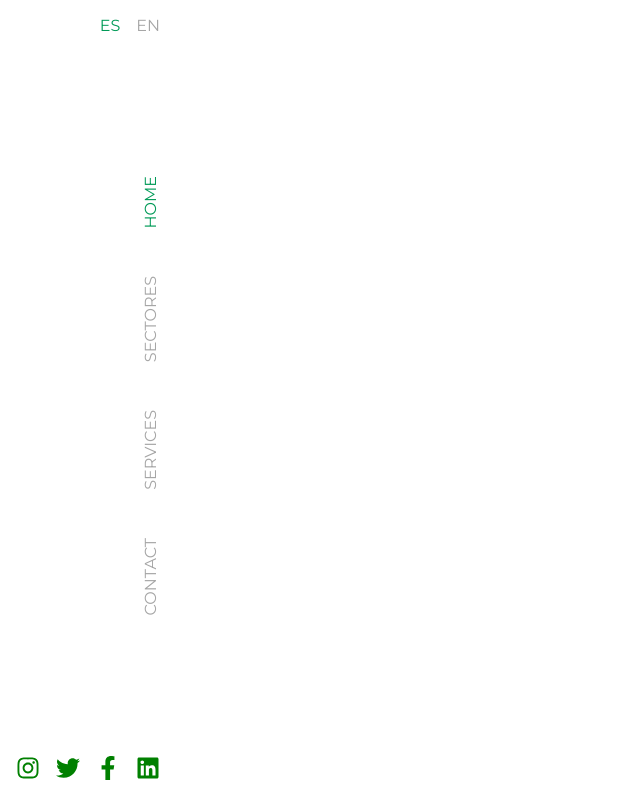
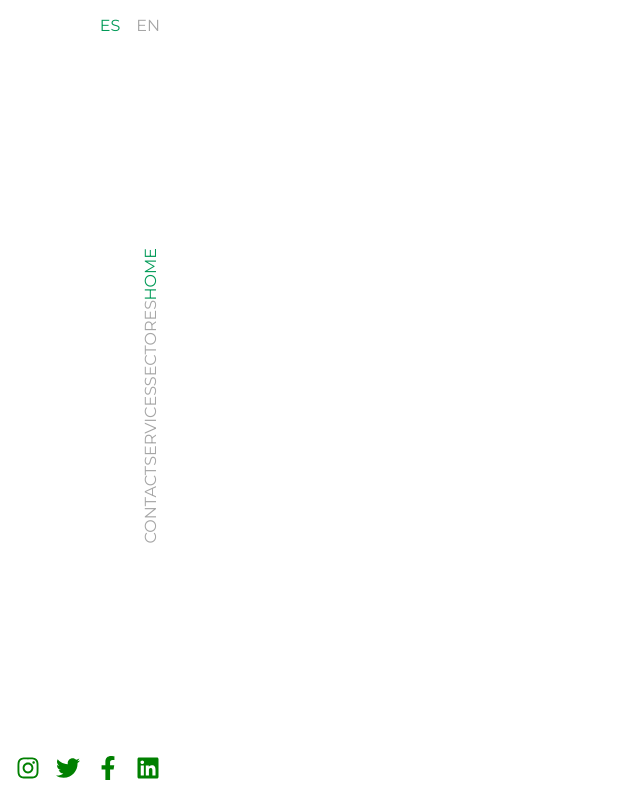
Before and after one commit to ogiovannilima/house-fs, a React (Vite) app: page / in a window 1280 px wide. Shown: the whole page, without its empty margins (0-640 px from the left). Built offline with nearby package versions, Linux system fonts and the light colour scheme.

Commit message:
teste remove gaps

```diff
--- a/src/pages/Home/styles.ts
+++ b/src/pages/Home/styles.ts
@@ -47,7 +47,6 @@ export const Menu = styled.div`
   display: flex;
   flex-direction: column;
   justify-content: space-between;
-  gap: 3rem;
 `;
 
 export const MenuItem = styled.div<{ selected?: boolean }>`
```
